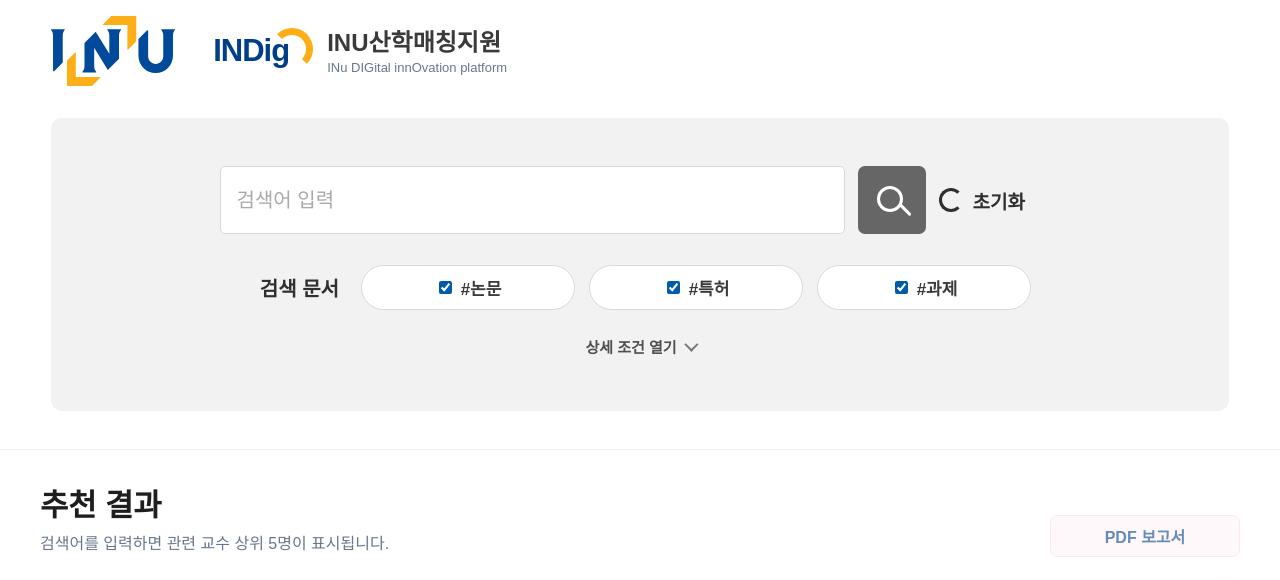
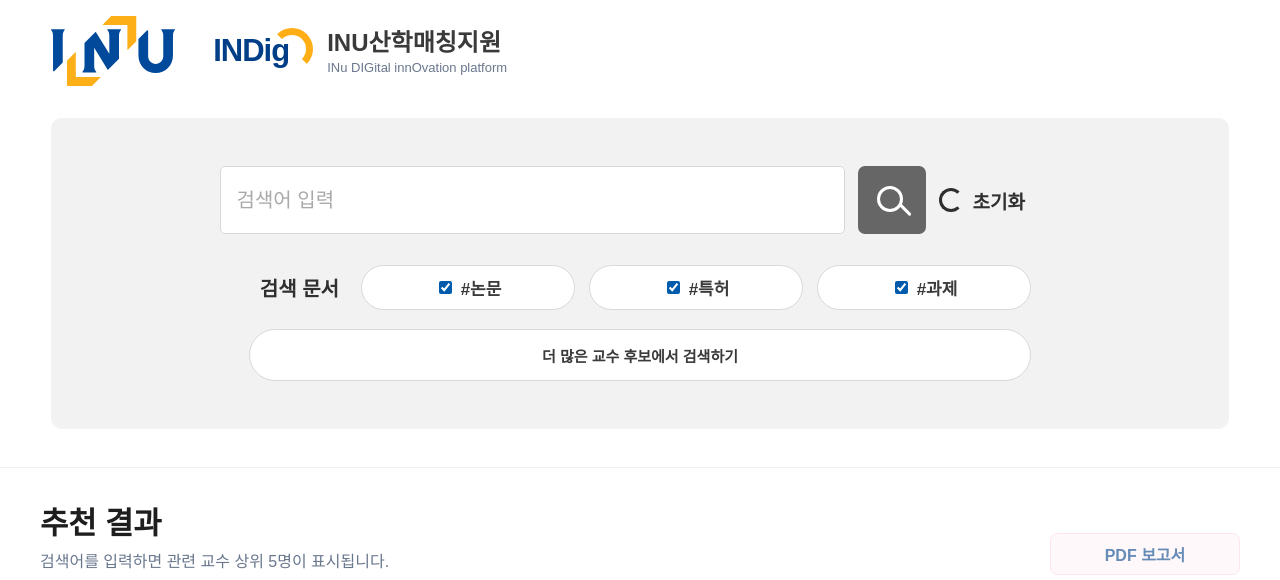
Before and after one commit to jenajeong/llm_rag_matching_engine, a Python web app: template llm_rag_matching_api/search/templates/search/recommend.html in a window 1280 px wide. Shown: the top 580 px of the page. Run offline with Jinja, Linux system fonts and the light colour scheme; the template is opened without the code that fills it, so the values that code supplies are empty.

Commit message:
[FIX] 상세 필터링 기능 간소화

```diff
--- a/llm_rag_matching_api/search/templates/search/recommend.html
+++ b/llm_rag_matching_api/search/templates/search/recommend.html
@@ -183,19 +183,15 @@
       text-align: right;
     }
 
-    .advanced-details {
+    .search-range-toggle {
       width: 100%;
-    }
-
-    .advanced-details summary {
-      width: 100%;
-      min-height: 34px;
+      min-height: 52px;
       margin: 0;
-      padding: 0;
-      border: 0;
-      border-radius: 0;
-      background: transparent;
-      color: #4f4f4f;
+      padding: 10px 18px;
+      border: 1px solid #d9d9d9;
+      border-radius: 999px;
+      background: #ffffff;
+      color: #3a3a3a;
       cursor: pointer;
       display: flex;
       align-items: center;
@@ -203,26 +199,13 @@
       gap: 8px;
       font-size: 15px;
       font-weight: 800;
-      list-style: none;
       user-select: none;
     }
 
-    .advanced-details summary::-webkit-details-marker {
-      display: none;
-    }
-
-    .advanced-details summary::after {
-      content: "";
-      width: 8px;
-      height: 8px;
-      border-right: 2px solid #777777;
-      border-bottom: 2px solid #777777;
-      color: #777777;
-      transform: rotate(45deg) translateY(-2px);
-    }
-
-    .advanced-details[open] summary::after {
-      transform: rotate(225deg) translateY(-1px);
+    .search-range-toggle[aria-pressed="true"] {
+      border-color: var(--brand);
+      background: #eaf4ff;
+      color: var(--brand-dark);
     }
 
     .query-input {
@@ -815,20 +743,10 @@
         </div>
 
         <div class="field advanced-field">
-          <label>상세 조건</label>
-          <details class="advanced-details">
-            <summary>상세 조건 열기</summary>
-            <div class="advanced">
-              <div class="number-field">
-                <span>검색 후보 수<small>많을수록 넓게 탐색</small></span>
-                <input type="number" id="retrievalTopK" min="1" max="100" value="20" aria-label="검색 후보 수">
-              </div>
-              <div class="number-field">
-                <span>유사도 기준<small>낮을수록 결과 범위 확대</small></span>
-                <input type="number" id="similarityThreshold" min="0" max="1" step="0.01" value="0.3" aria-label="유사도 기준">
-              </div>
-            </div>
-          </details>
+          <label for="searchRangeToggle">검색 범위</label>
+          <button class="search-range-toggle" id="searchRangeToggle" type="button" aria-pressed="false">
+            더 많은 교수 후보에서 검색하기
+          </button>
         </div>
         <div class="status" id="status" role="status" aria-live="polite"></div>
       </form>
@@ -859,6 +777,7 @@
     const queryInput = document.getElementById("query");
     const searchButton = document.getElementById("searchButton");
     const resetButton = document.getElementById("resetButton");
+    const searchRangeToggle = document.getElementById("searchRangeToggle");
     const reportButton = document.getElementById("reportButton");
     const statusEl = document.getElementById("status");
     const noticeOverlay = document.getElementById("noticeOverlay");
@@ -866,6 +785,8 @@
     const summaryEl = document.getElementById("summary");
     const resultsEl = document.getElementById("results");
     const DISPLAYED_PROFESSOR_COUNT = 5;
+    const DEFAULT_RETRIEVAL_TOP_K = 20;
+    const EXPANDED_RETRIEVAL_TOP_K = 30;
     let currentSearchId = "";
     let noticeTimer = null;
     let cachedReport = null;
@@ -875,6 +796,13 @@
     }
 
     summaryEl.textContent = defaultSummary();
+
+    function setExpandedSearch(enabled) {
+      searchRangeToggle.setAttribute("aria-pressed", String(enabled));
+      searchRangeToggle.textContent = enabled
+        ? "확장 검색 사용 중 · 기본 검색 범위로 돌아가기"
+        : "더 많은 교수 후보에서 검색하기";
+    }
 
     function setStatus(message, isError = false) {
       statusEl.textContent = message;
@@ -1009,8 +937,9 @@
       const payload = {
         query,
         doc_types: docTypes,
-        retrieval_top_k: Number(document.getElementById("retrievalTopK").value || 20),
-        similarity_threshold: Number(document.getElementById("similarityThreshold").value || 0.3),
+        retrieval_top_k: searchRangeToggle.getAttribute("aria-pressed") === "true"
+          ? EXPANDED_RETRIEVAL_TOP_K
+          : DEFAULT_RETRIEVAL_TOP_K,
       };
 
       currentSearchId = "";
@@ -1063,8 +992,13 @@
       );
     });
 
+    searchRangeToggle.addEventListener("click", () => {
+      setExpandedSearch(searchRangeToggle.getAttribute("aria-pressed") !== "true");
+    });
+
     resetButton.addEventListener("click", () => {
       form.reset();
+      setExpandedSearch(false);
       currentSearchId = "";
       clearCachedReport();
       reportButton.disabled = true;
```
Also changed, not shown: other parts of llm_rag_matching_api/search/templates/search/recommend.html (+2 -57 lines).
